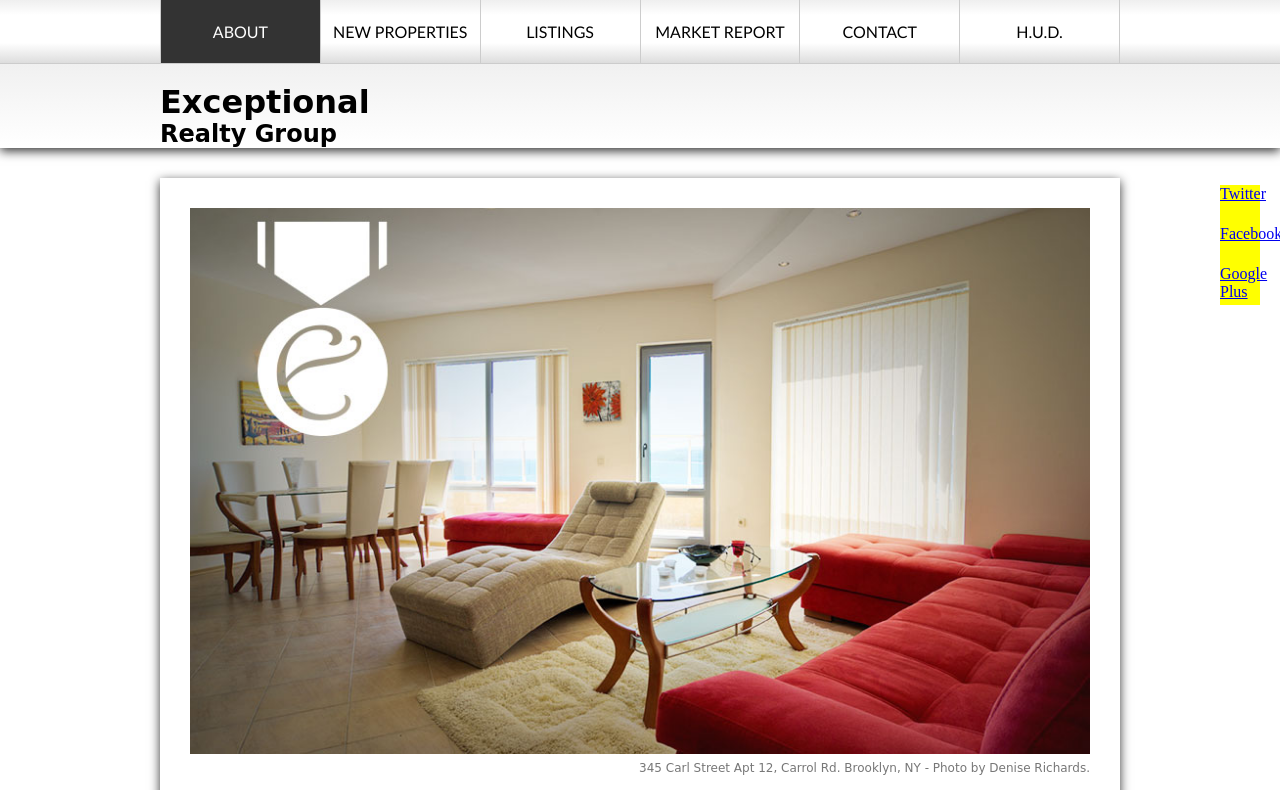
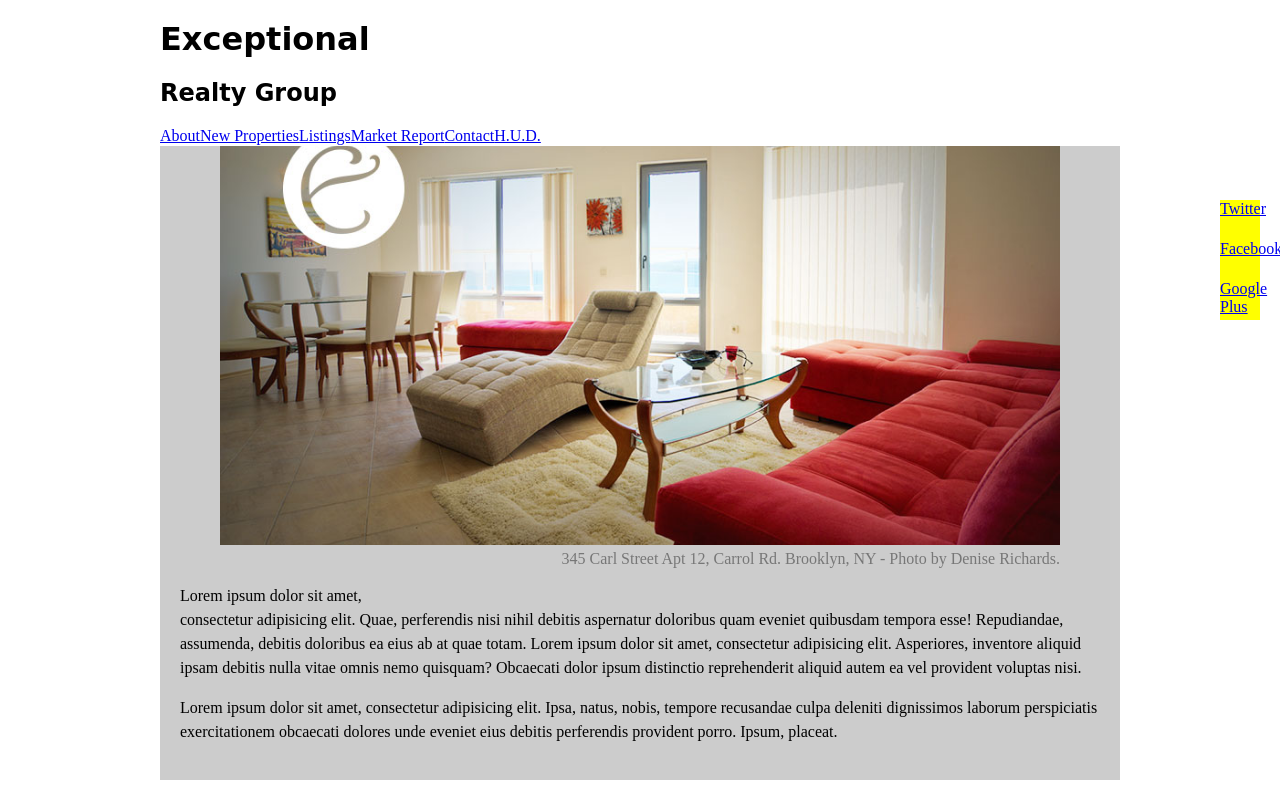
Before and after one commit to buraizu/exceptional-realty, a plain HTML site: page index.html in a window 1280 px wide. Shown: the top 790 px of the page. Drawn offline with nearby package versions, Linux system fonts and the light colour scheme; a web font is replaced by a local one.

Commit message:
Remove spacing from style.css

```diff
--- a/css/style.css
+++ b/css/style.css
@@ -1,146 +1,7 @@
-@import url(http://fonts.googleapis.com/css?family=Elsie+Swash+Caps:400,900);
-@import url(http://fonts.googleapis.com/css?family=Clicker+Script);
 
-/*////////// GLOBAL //////////*/
+@import url('https://fonts.googleapis.com/css?family=Elsie+Swash+Caps:400,900');
 
-h3 {
-  margin: 0 0 10px;
-}
-
-p {
-  font-size: 1em; /* 16px, ?pt, 100%, 1em */
-  line-height: 1.5em;
-}
-
-figure {
-  margin: 0 0 10px;
-}
-
-figcaption {
-  font: normal 0.75em/1.5em 'Elsie Swash Caps', cursive;
-  color: #777;
-  text-align: right;
-}
-
-.milk-text {
-  font: bold 2.6em 'Elsie Swash Caps', cursive;
-  color: white;
-  text-shadow: 0 2px 3px #000;
-}
-
-.shadow {
-  box-shadow: 0 3px 10px #333;
-}
-
-.border-right {
-  border-right: 1px dotted #ccc;
-  padding-right: 30px;
-}
-
-/*////////// BACKGROUNDS //////////*/
-
-.white-wood {
-  background: url(../images/white-wood.jpg) no-repeat center top;
-  background-size: cover;
-}
-
-.light-fade {
-  /* LIGHT-FADE */
-
-  background: #efefef; /* Old browsers */
-  background: -moz-linear-gradient(
-    top,
-    #efefef 0%,
-    #ffffff 24%,
-    #ffffff 68%,
-    #dddddd 100%
-  ); /* FF3.6+ */
-  background: -webkit-gradient(
-    linear,
-    left top,
-    left bottom,
-    color-stop(0%, #efefef),
-    color-stop(24%, #ffffff),
-    color-stop(68%, #ffffff),
-    color-stop(100%, #dddddd)
-  ); /* Chrome,Safari4+ */
-  background: -webkit-linear-gradient(
-    top,
-    #efefef 0%,
-    #ffffff 24%,
-    #ffffff 68%,
-    #dddddd 100%
-  ); /* Chrome10+,Safari5.1+ */
-  background: -o-linear-gradient(
-    top,
-    #efefef 0%,
-    #ffffff 24%,
-    #ffffff 68%,
-    #dddddd 100%
-  ); /* Opera 11.10+ */
-  background: -ms-linear-gradient(
-    top,
-    #efefef 0%,
-    #ffffff 24%,
-    #ffffff 68%,
-    #dddddd 100%
-  ); /* IE10+ */
-  background: linear-gradient(
-    to bottom,
-    #efefef 0%,
-    #ffffff 24%,
-    #ffffff 68%,
-    #dddddd 100%
-  ); /* W3C */
-filter: progid:DXImageTransform.Microsoft.gradient(startColorstr="#efefef", endColorstr="#dddddd", GradientType=0); /* IE6-9 */
-}
-
-.medium-fade {
-  /* MEDIUM-FADE */
-
-  background: rgb(229, 229, 229); /* Old browsers */
-  background: -moz-linear-gradient(
-    top,
-    rgba(229, 229, 229, 1) 0%,
-    rgba(255, 255, 255, 1) 99%
-  ); /* FF3.6+ */
-  background: -webkit-gradient(
-    linear,
-    left top,
-    left bottom,
-    color-stop(0%, rgba(229, 229, 229, 1)),
-    color-stop(99%, rgba(255, 255, 255, 1))
-  ); /* Chrome,Safari4+ */
-  background: -webkit-linear-gradient(
-    top,
-    rgba(229, 229, 229, 1) 0%,
-    rgba(255, 255, 255, 1) 99%
-  ); /* Chrome10+,Safari5.1+ */
-  background: -o-linear-gradient(
-    top,
-    rgba(229, 229, 229, 1) 0%,
-    rgba(255, 255, 255, 1) 99%
-  ); /* Opera 11.10+ */
-  background: -ms-linear-gradient(
-    top,
-    rgba(229, 229, 229, 1) 0%,
-    rgba(255, 255, 255, 1) 99%
-  ); /* IE10+ */
-  background: linear-gradient(
-    to bottom,
-    rgba(229, 229, 229, 1) 0%,
-    rgba(255, 255, 255, 1) 99%
-  ); /* W3C */
-}
-
-/*/////// MEDIA ////////*/
-
-img, video, audio, iframe, table, form {
-  width: 100%; /* IE */
-  max-width: 100%; /* FF, Safari, Chrome */
-}
-
-/*////////// FIXES //////////*/
+@import url('https://fonts.googleapis.com/css?family=Clicker+Script');
 
 * {
   -webkit-box-sizing: border-box;
@@ -148,208 +9,37 @@ img, video, audio, iframe, table, form {
   box-sizing: border-box;
 }
 
-.clearfix:after {
-  content: ".";
-  display: block;
-  clear: both;
-  visibility: hidden;
-  height: 0;
-  line-height: 0;
+p {
+  font-size: 1em;
+  line-height: 1.5em;
 }
 
-.clear {
-  clear:both;
+figcaption {
+  /*font-weight: normal;
+  font-size: 0.75em;
+  line-height: 1.5em;
+  font-family: 'Georgia', "Times New Roman", serif;*/
+  font: normal 0.75em/1,5em 'Elsie Swash Caps', cursive;
+  color: #777;
+  text-align: right;
 }
 
-/*/////// LAYOUT ////////*/
-
-.wrapper {
-  width: 960px;
-  margin: 0 auto;
+.milk-text {
+  font: bold 2.6em 'Elsie Swash Caps', cursive;
+  color: #FFF;
+  text-shadow: 0 2px 3px #000;
 }
 
-.col-1 {
-  float: left;
-  width: 32%;
+#logo {
 
-}
-
-.col-2 {
-  float: left;
-  width: 66%;
-
-}
-
-.col-3 {
-
-}
-
-[class*="col-"] {
-  margin-left: 2%;
-}
-
-.first {
-  margin-left: 0%;
-}
-
-/*/////// SOCIAL ////////*/
-
-#social {
-  position: fixed;
-  top: 185px;
-  right: 20px;
-  width: 40px;
-  z-index: 1;
-}
-
-#social a {
-  display: block;
-  width: 40px;
-  height: 40px;
-  background: yellow;
-}
-
-/*////////// HEADER //////////*/
-
-header {
-  margin: 0 0 30px;
-}
-
-/*////////// NAVBAR //////////*/
-
-#navbar {
-  position: fixed;
-  top: 0;
-  left: 0;
-  width: 100%;
-  z-index: 2;
-  border-bottom: 1px solid #ccc;
-  text-align: center;
-}
-
-#navbar nav {
-  border-left: 1px solid #ccc;
-}
-
-#navbar nav a {
-  display: inline-block;
-  width: 16.6666667%;
-  margin: 0;
-  padding: 22px 0;
-  text-transform: uppercase;
-  color: black;
-  text-align: center;
-  border-right: 1px solid #ccc;
-  text-decoration: none;
-  font: 1em "Trebuchet MS", Arial, sans-serif;
-}
-
-#navbar nav a.selected {
-  background: #333;
-  color: white;
-}
-
-#navbar nav a:hover {
-  color: white;
-    /* NAVBAR-HOVER */
-
-  background: rgb(0, 0, 0); /* Old browsers */
-  background: -moz-linear-gradient(
-    top,
-    rgba(0, 0, 0, 1) 0%,
-    rgba(71, 71, 71, 1) 28%,
-    rgba(81, 81, 81, 1) 35%,
-    rgba(71, 71, 71, 1) 72%,
-    rgba(43, 43, 43, 1) 87%,
-    rgba(28, 28, 28, 1) 91%,
-    rgba(0, 0, 0, 1) 100%
-  ); /* FF3.6+ */
-  background: -webkit-gradient(
-    linear,
-    left top,
-    left bottom,
-    color-stop(0%, rgba(0, 0, 0, 1)),
-    color-stop(28%, rgba(71, 71, 71, 1)),
-    color-stop(35%, rgba(81, 81, 81, 1)),
-    color-stop(72%, rgba(71, 71, 71, 1)),
-    color-stop(87%, rgba(43, 43, 43, 1)),
-    color-stop(91%, rgba(28, 28, 28, 1)),
-    color-stop(100%, rgba(0, 0, 0, 1))
-  ); /* Chrome,Safari4+ */
-  background: -webkit-linear-gradient(
-    top,
-    rgba(0, 0, 0, 1) 0%,
-    rgba(71, 71, 71, 1) 28%,
-    rgba(81, 81, 81, 1) 35%,
-    rgba(71, 71, 71, 1) 72%,
-    rgba(43, 43, 43, 1) 87%,
-    rgba(28, 28, 28, 1) 91%,
-    rgba(0, 0, 0, 1) 100%
-  ); /* Chrome10+,Safari5.1+ */
-  background: -o-linear-gradient(
-    top,
-    rgba(0, 0, 0, 1) 0%,
-    rgba(71, 71, 71, 1) 28%,
-    rgba(81, 81, 81, 1) 35%,
-    rgba(71, 71, 71, 1) 72%,
-    rgba(43, 43, 43, 1) 87%,
-    rgba(28, 28, 28, 1) 91%,
-    rgba(0, 0, 0, 1) 100%
-  ); /* Opera 11.10+ */
-  background: -ms-linear-gradient(
-    top,
-    rgba(0, 0, 0, 1) 0%,
-    rgba(71, 71, 71, 1) 28%,
-    rgba(81, 81, 81, 1) 35%,
-    rgba(71, 71, 71, 1) 72%,
-    rgba(43, 43, 43, 1) 87%,
-    rgba(28, 28, 28, 1) 91%,
-    rgba(0, 0, 0, 1) 100%
-  ); /* IE10+ */
-  background: linear-gradient(
-    to bottom,
-    rgba(0, 0, 0, 1) 0%,
-    rgba(71, 71, 71, 1) 28%,
-    rgba(81, 81, 81, 1) 35%,
-    rgba(71, 71, 71, 1) 72%,
-    rgba(43, 43, 43, 1) 87%,
-    rgba(28, 28, 28, 1) 91%,
-    rgba(0, 0, 0, 1) 100%
-  ); /* W3C */
-}
-
-/*////////// LOGO //////////*/
-
-#logo {
-  padding: 84px 0 0;
 }
 
 #logo h1 {
   font-family: 'Clicker Script', cursive;
-  margin: 0;
 }
 
 #logo h2 {
-  font-family: 'Elsie Swash Caps', cursive;
-  margin: 0;
-}
-
-/*////////// MAIN SECTIONS //////////*/
-
-section {
-  padding: 30px;
-  margin-bottom: 20px;
-  background: white;
-}
-
-/*////////// DETAILS //////////*/
-
-#details {
-  border-top: 1px solid white;
-}
-
-#details div {
-  height: 221px;
+  font-family: 'Elsie Swash Caps', cursive;;
 }
 
 #details a:link, #details a:visited {
@@ -366,12 +56,81 @@ section {
   color: red;
 }
 
-/*////////// FOOTER //////////*/
+/*      Media Styles       */
 
-footer {
-  text-align: center;
-  font-size: 0.75em;
-  padding: 10px;
-  background: #eee;
-  border-top: 1px solid #ccc;
+img, video, audio {
+  max-width: 100%;
 }
+
+/*      Layout Styles     */
+
+.wrapper {
+  width: 960px;
+  margin: 0 auto;
+}
+
+.col-1 {
+  float: left;
+  width: 32%;
+  background: #ccc;
+}
+
+.col-2 {
+  float: left;
+  width: 66%;
+  background: #ccc;
+}
+
+.col-3 {
+  background: #ccc;
+}
+
+.clearfix:after {
+  content: ".";
+  display: block;
+  clear: both;
+  visibility: hidden;
+  height: 0;
+  line-height: 0;
+}
+
+[class*="col-"] {
+  margin-left: 2%;
+}
+
+.first {
+  margin-left: 0%;
+}
+
+    /*      Section styles      */
+
+header {
+  position: fixed;
+  top: 0;
+  left: 0;
+  width: 100%;
+  background: #fff;
+  z-index: 1;
+}
+
+section {
+  padding: 20px;
+  margin-bottom: 20px;
+}
+
+    /*    Social styles   */
+
+#social {
+  position: fixed;
+  top: 200px;
+  right: 20px;
+  width: 40px;
+  z-index: 1;
+}
+
+#social a {
+  display: block;
+  width: 40px;
+  height: 40px;
+  background: yellow;
+}
```
